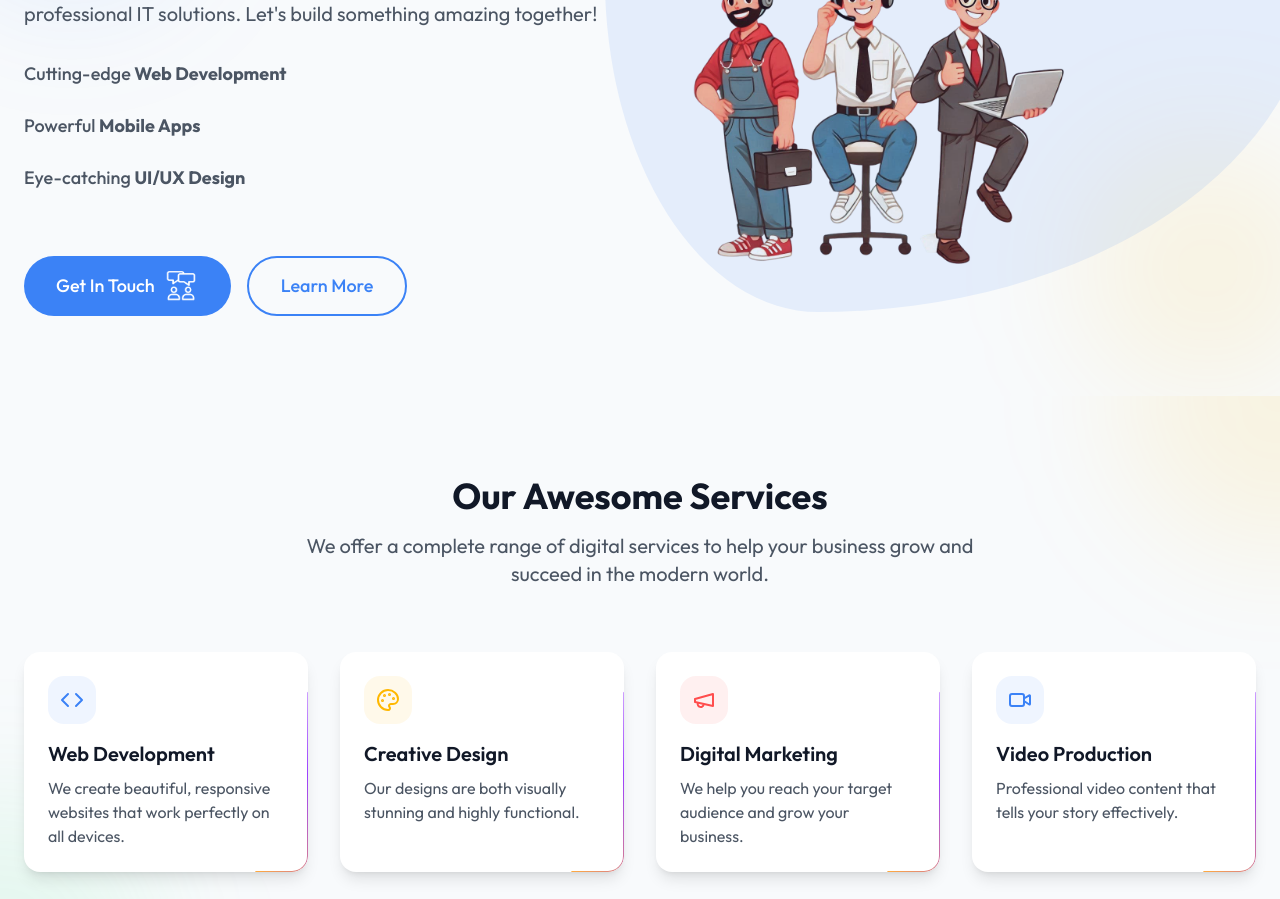
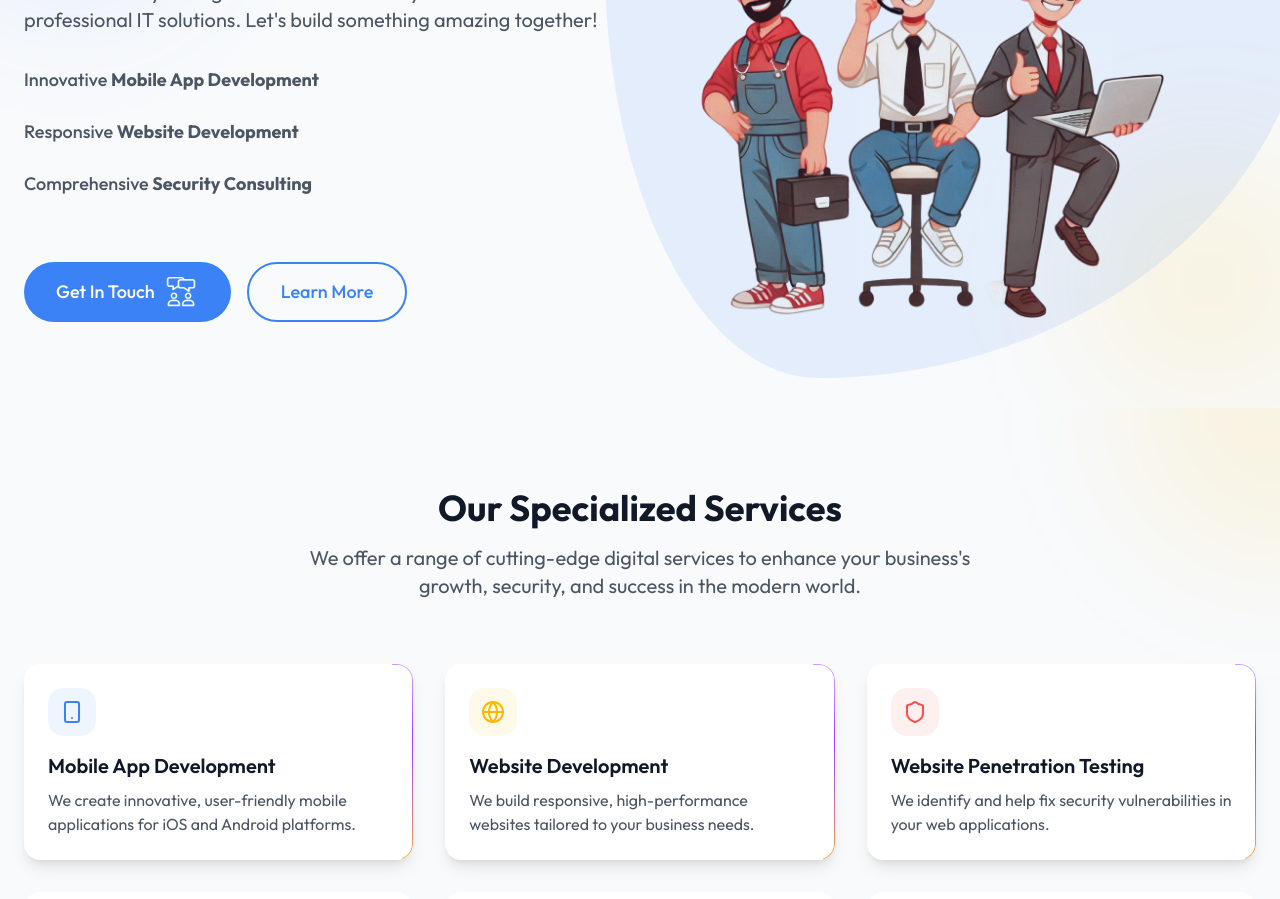
Before and after one commit to mikhlas9/It_service_company, a Next.js app: page / in a window 1280 px wide. Shown: the part 300-1199 px from the top of the page. Built offline with nearby package versions, Linux system fonts and the light colour scheme.

Commit message:
new services added

```diff
--- a/app/components/Hero.jsx
+++ b/app/components/Hero.jsx
@@ -26,20 +26,21 @@ export default function Hero() {
                             <div className="grid grid-cols-1 sm:grid-cols-1 gap-6 mb-8 text-left">
     <div className="flex items-center gap-4">
         <p className="text-gray-600 text-lg font-medium">
-                                        Cutting-edge <span className="font-bold">Web Development</span>
+            Innovative <span className="font-bold">Mobile App Development</span>
         </p>
     </div>
     <div className="flex items-center gap-4">
         <p className="text-gray-600 text-lg font-medium">
-                                        Powerful <span className="font-bold">Mobile Apps</span>
+            Responsive <span className="font-bold">Website Development</span>
         </p>
     </div>
     <div className="flex items-center gap-4">
         <p className="text-gray-600 text-lg font-medium">
-                                        Eye-catching <span className="font-bold">UI/UX Design</span>
+            Comprehensive <span className="font-bold">Security Consulting</span>
         </p>
     </div>
 </div>
+
                             {/* <div className="flex items-center gap-4">
                   <p className="text-gray-600 text-lg font-medium">
                     Powerful <span className="font-bold">Mobile Apps</span> tailored to your business needs.
@@ -76,8 +77,8 @@ export default function Hero() {
                                 <Image
                                     src="/hero_img.png"
                                     alt="Creative Development"
-                                    width={400}
-                                    height={400}
+                                    width={500}
+                                    height={500}
                                     className="relative z-10"
                                 />
                             </div>
--- a/app/components/Services.jsx
+++ b/app/components/Services.jsx
@@ -1,30 +1,44 @@
-import { Code, Palette, Megaphone, Video } from 'lucide-react'
+'use client'
+import { Code, Smartphone, Globe, Shield, FileSearch, Calculator } from 'lucide-react'
 import { BorderBeam } from './ui/border-beam'
+import { motion } from 'framer-motion'
 
 const services = [
   {
-    title: "Web Development",
-    description: "We create beautiful, responsive websites that work perfectly on all devices.",
-    icon: Code,
-    color: "#3B82F6" // Updated color
+    title: "Mobile App Development",
+    description: "We create innovative, user-friendly mobile applications for iOS and Android platforms.",
+    icon: Smartphone,
+    color: "#3B82F6"
   },
   {
-    title: "Creative Design",
-    description: "Our designs are both visually stunning and highly functional.",
-    icon: Palette,
+    title: "Website Development",
+    description: "We build responsive, high-performance websites tailored to your business needs.",
+    icon: Globe,
     color: "#FFB800"
   },
   {
-    title: "Digital Marketing",
-    description: "We help you reach your target audience and grow your business.",
-    icon: Megaphone,
+    title: "Website Penetration Testing",
+    description: "We identify and help fix security vulnerabilities in your web applications.",
+    icon: Shield,
     color: "#FF4D4D"
   },
   {
-    title: "Video Production",
-    description: "Professional video content that tells your story effectively.",
-    icon: Video,
-    color: "#3B82F6" // Updated color
+    title: "App Penetration Testing",
+    description: "We thoroughly test your mobile apps for security flaws and provide remediation advice.",
+    icon: Code,
+    color: "#3B82F6"
+  },
+  {
+    title: "Security Consulting",
+    description: "We offer expert advice on cybersecurity strategies and best practices for your organization.",
+    icon: FileSearch,
+    color: "#10B981"
+  },
+  {
+    title: "Tally + GST Evaluation",
+    description: "We provide comprehensive evaluation and setup of Tally with GST compliance for your business.",
+    icon: Calculator,
+    color: "#8B5CF6"
   }
 ]
 
@@ -33,38 +47,44 @@ export default function Services() {
     <section id="services" className="py-20 relative overflow-hidden">
       {/* Decorative elements */}
       <div className="absolute -top-40 -right-40 w-80 h-80 bg-[#FFB800]/10 rounded-full blur-3xl" />
-      <div className="absolute -bottom-40 -left-40 w-80 h-80 bg-[#4ADE80]/10 rounded-full blur-3xl" />
+      <div className="absolute -bottom-40 -left-40 w-80 h-80 bg-[#3B82F6]/10 rounded-full blur-3xl" />
 
       <div className="container mx-auto px-6 relative">
         <div className="text-center mb-16">
           <h2 className="text-3xl md:text-4xl font-bold text-gray-900 mb-4">
-            Our Awesome Services
+            Our Specialized Services
           </h2>
           <p className="text-xl text-gray-600 max-w-2xl mx-auto">
-            We offer a complete range of digital services to help your business grow and succeed in the modern world.
+            We offer a range of cutting-edge digital services to enhance your business's growth, security, and success in the modern world.
           </p>
         </div>
 
-        <div className="grid grid-cols-1 md:grid-cols-2 lg:grid-cols-4 gap-8">
+        <div className="grid grid-cols-1 md:grid-cols-2 lg:grid-cols-3 gap-8">
           {services.map((service, index) => (
-            <div
+            <motion.div
               key={index}
-              className="bg-white rounded-2xl p-6 shadow-lg hover:shadow-xl transition-shadow group relative overflow-hidden"
+              initial={{ opacity: 0, y: 50 }}
+              whileInView={{ opacity: 1, y: 0 }}
+              transition={{ duration: 0.5, delay: index * 0.1 }}
+              viewport={{ once: true }}
+              className="bg-white rounded-2xl p-6 shadow-lg hover:shadow-xl transition-all duration-300 group relative overflow-hidden"
             >
               <div
                 className="absolute inset-0 bg-gradient-to-br opacity-0 group-hover:opacity-5 transition-opacity"
                 style={{ background: `linear-gradient(to bottom right, ${service.color}, transparent)` }}
               />
               <div
-                className="w-12 h-12 rounded-2xl flex items-center justify-center mb-4"
+                className="w-12 h-12 rounded-2xl flex items-center justify-center mb-4 transition-transform group-hover:scale-110"
                 style={{ backgroundColor: `${service.color}15` }}
               >
                 <service.icon className="w-6 h-6" style={{ color: service.color }} />
               </div>
-              <h3 className="text-xl font-semibold mb-2 text-gray-900">{service.title}</h3>
+              <h3 className="text-xl font-semibold mb-2 text-gray-900 group-hover:text-[#3B82F6] transition-colors">
+                {service.title}
+              </h3>
               <p className="text-gray-600">{service.description}</p>
               <BorderBeam />
-            </div>
+            </motion.div>
           ))}
         </div>
       </div>
```
Lines whose indentation alone changed are shown as unchanged.
